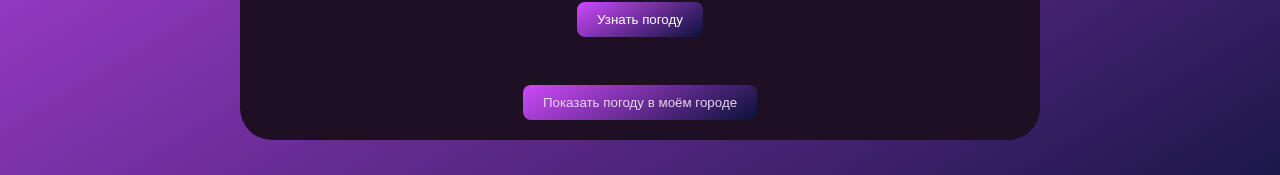
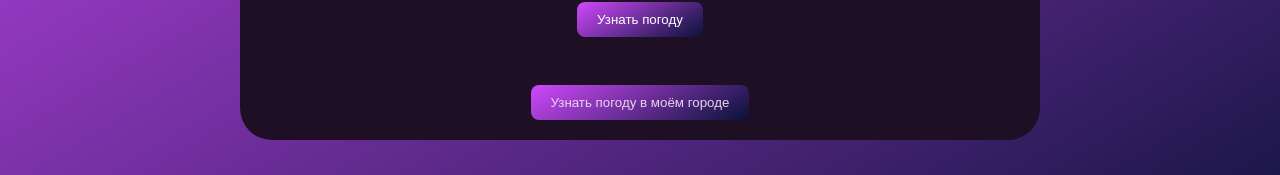
Before and after one commit to 7Hunter7/Weather_App, a Vue app: page / in a window 1280 px wide. Shown: the part 480-655 px from the top of the page. Built offline with nearby package versions, Linux system fonts and the light colour scheme.

Commit message:
Updated 'i18n.js' - Updated translate for 'detectLocation'

```diff
--- a/src/i18n.js
+++ b/src/i18n.js
@@ -12,7 +12,7 @@ const messages = {
     yourCity: 'your city',
     cityPlaceholder: 'Enter city name',
     getWeather: 'Get Weather',
-    detectLocation: 'Show weather in my city',
+    detectLocation: 'Check weather in my city',
     update: 'Update',
     temperature: 'Temperature',
     feelsLike: 'Feels like',
@@ -66,7 +66,7 @@ const messages = {
     yourCity: 'вашем городе',
     cityPlaceholder: 'Введите название города',
     getWeather: 'Узнать погоду',
-    detectLocation: 'Показать погоду в моём городе',
+    detectLocation: 'Узнать погоду в моём городе',
     update: 'Обновить',
     temperature: 'Температура',
     feelsLike: 'Ощущается как',
```
